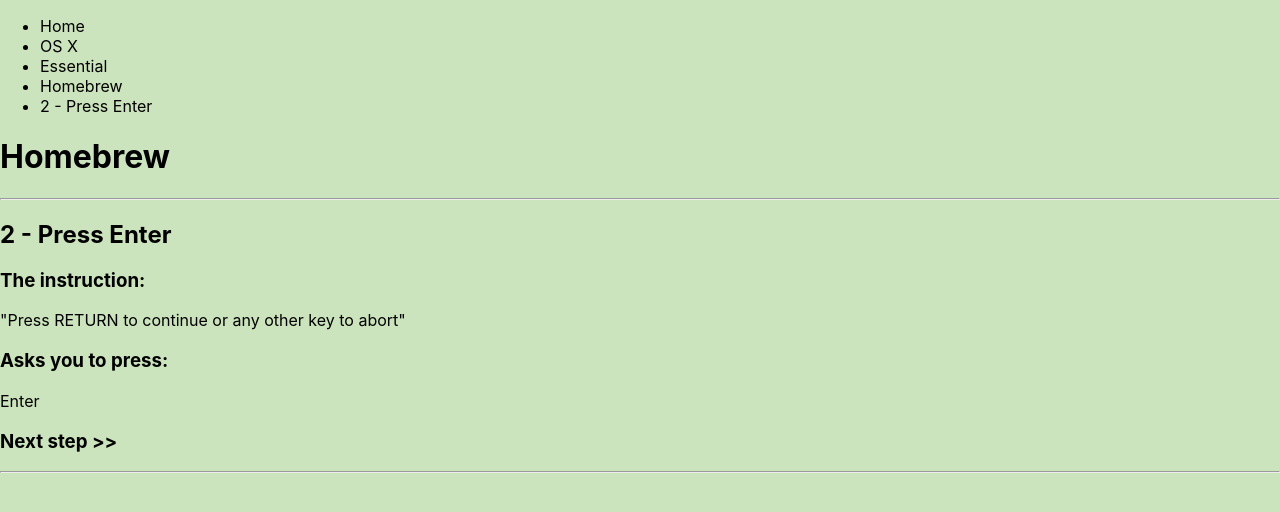
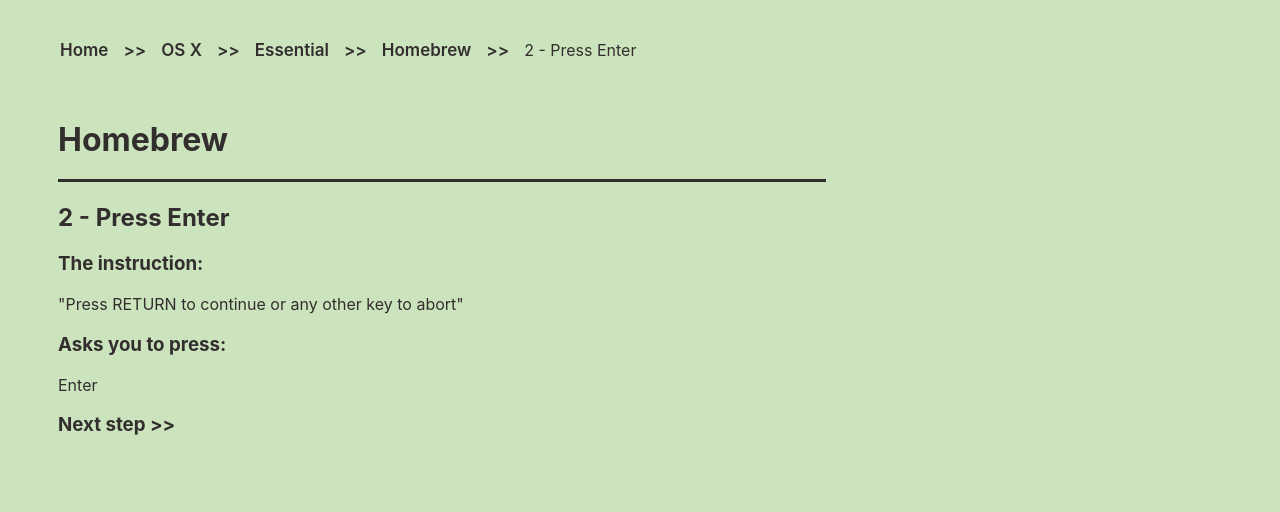
Before and after one commit to minsiyang/test-prepareToCode, a Next.js app: page /homebrew in a window 1280 px wide. Shown: the top 512 px of the page. Built offline with nearby package versions, Linux system fonts and the light colour scheme.

Commit message:
Add style for navigation and step class for Homebrew page

```diff
--- a/pages/homebrew.js
+++ b/pages/homebrew.js
@@ -1,4 +1,5 @@
 import Head from 'next/head'
+import style from '../styles/homebrew.module.css'
 
 export default function Homebrew() {
   return (
@@ -7,7 +8,7 @@
         <title>Homebrew</title>
       </Head>
       <div>
-        <ul>
+        <ul className={style.navigation}>
           <li>Home</li>
           <li>OS X</li>
           <li>Essential</li>
@@ -15,15 +16,17 @@
           <li>2 - Press Enter</li>
         </ul>
       </div>
+      <div className={style.step}>
         <h1>Homebrew</h1>
-      <hr />
+
         <h2>2 - Press Enter</h2>
         <h3>The instruction:</h3>
         <p>"Press RETURN to continue or any other key to abort"</p>
         <h3>Asks you to press:</h3>
         <p>Enter</p>
         <h3>Next step >></h3>
-      <hr />
+
+      </div>
     </div>
   )
 }
--- /dev/null
+++ b/styles/homebrew.module.css
@@ -0,0 +1,30 @@
+.navigation {
+  margin: 40px 0 60px 20px;
+  list-style: none;
+  color: #332E2E;
+}
+
+.navigation li {
+  display: inline;
+}
+
+.navigation :not(:last-child) {
+  font-size: 17px;
+  font-weight: 600;
+}
+
+.navigation :not(:last-child)::after {
+  content: ">>";
+  padding: 0 15px;
+}
+
+.step {
+  margin-left: 58px;
+  max-width: 60%;
+  color: #332E2E;
+}
+
+.step h1 {
+  padding-bottom: 20px;
+  border-bottom: 3px solid #332E2E;
+}
```
Lines whose indentation alone changed are shown as unchanged.
